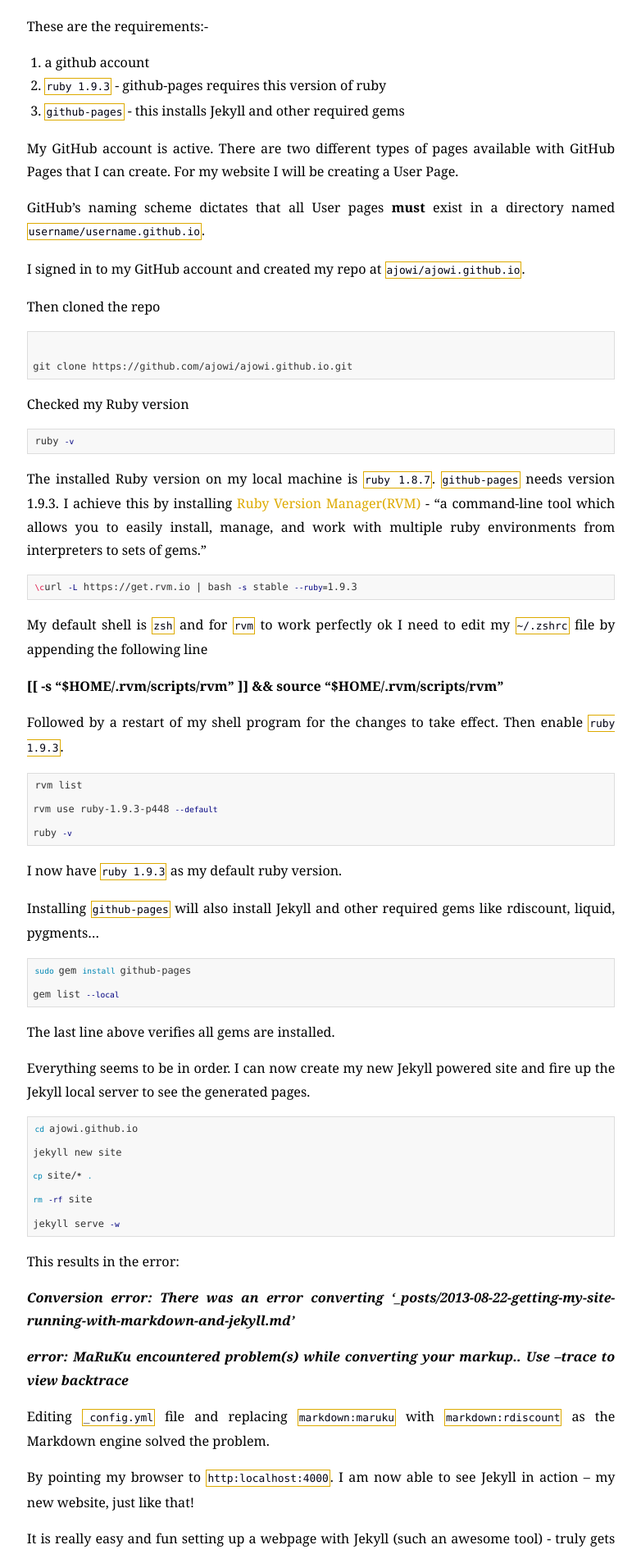
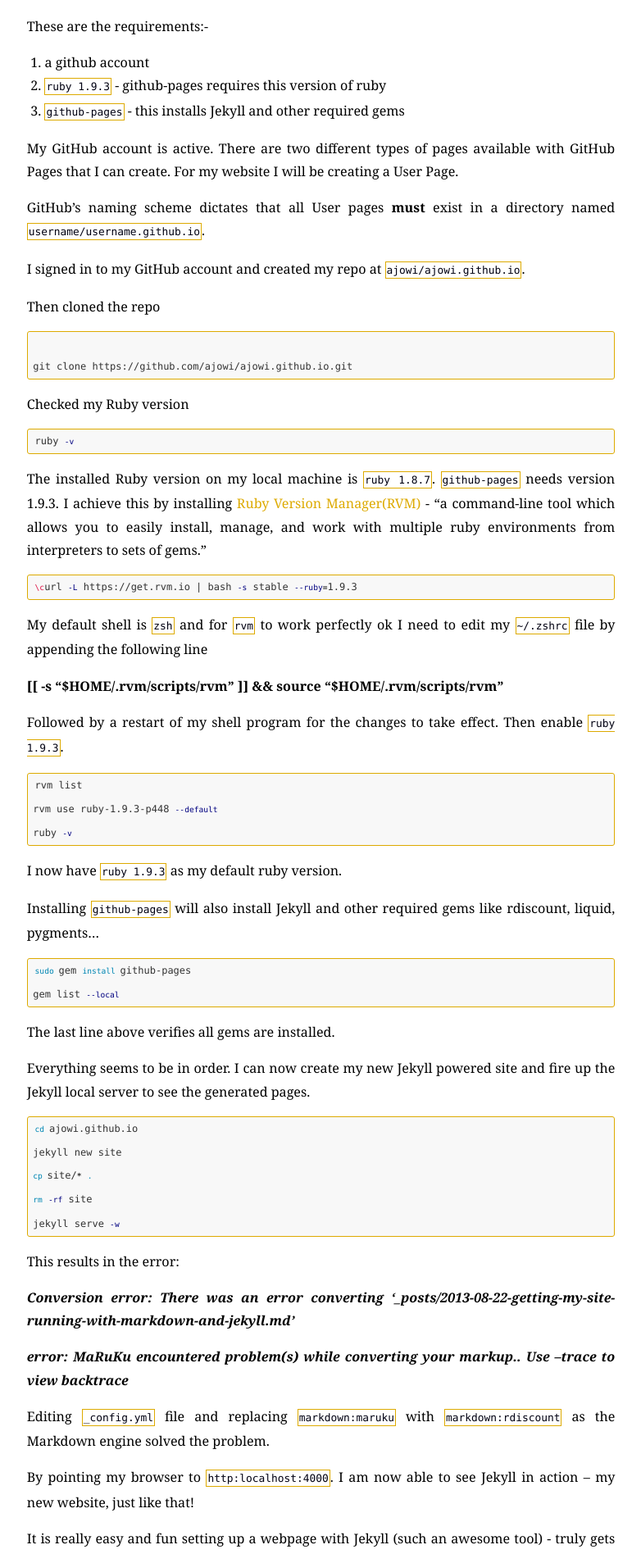
Before and after one commit to ajowi/ajowi.github.io, a Jekyll site: the page built from index.html, in a window 1280 px wide. Shown: the part 593-2489 px from the top of the page at 82% size, without its empty margins (250-1032 px from the left). Built offline with Jekyll 4.4.1, drawn with Linux system fonts in a browser that asks for light colours; Markdown is read by kramdown in place of the engine named in the settings.

Commit message:
Style for pre block

```diff
--- a/css/main.css
+++ b/css/main.css
@@ -156,9 +156,16 @@
 /* standard */
 .post pre {
   background-color: #f8f8f8;
-  border: 1px solid #ddd;
+  border: 1px solid #da0;
   padding: 0 .4em;
   width:inherit;
+  overflow: auto;
+  -webkit-border-radius: 3px;
+  -moz-border-radius: 3px;
+  border-radius: 3px;
+  -moz-background-clip: padding;
+  -webkit-background-clip: padding-box;
+  background-clip: padding-box;
 }
 
 .post ul, .post ol {
@@ -167,7 +174,7 @@
 
 .post code {
   background-color: transparent;
-  border: 1px solid #ddd;
+  border: 1px solid #da0;
   font-family: Consolas, "Liberation Mono", Courier, monospace;
   font-size: 12px;
   color:#333;
```
